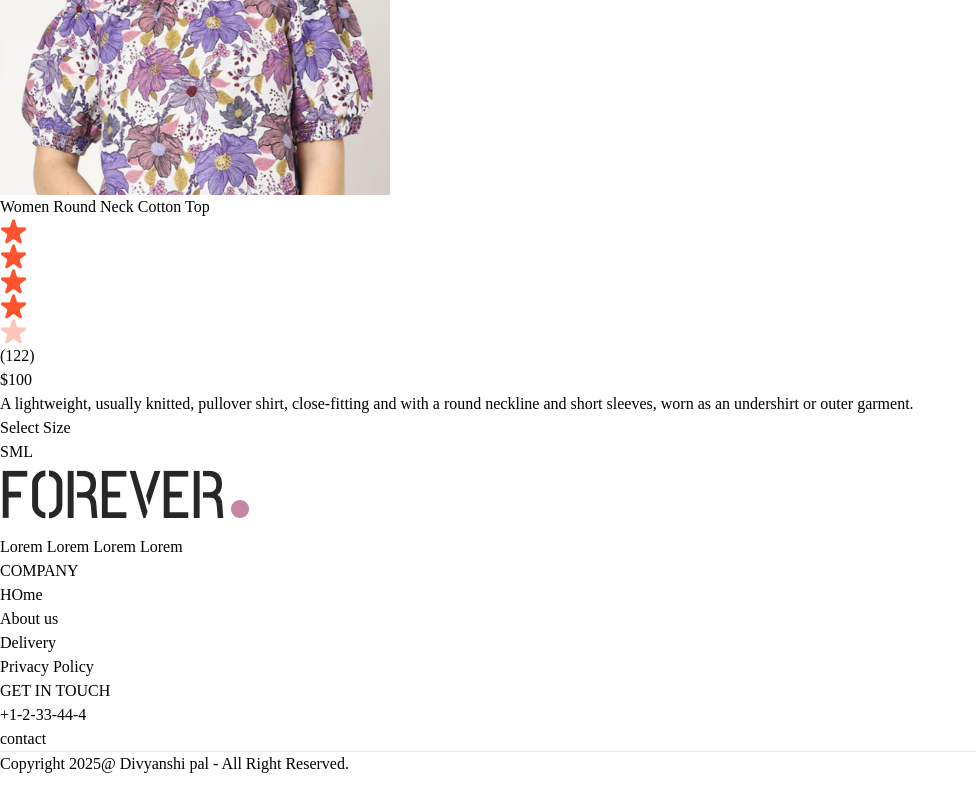
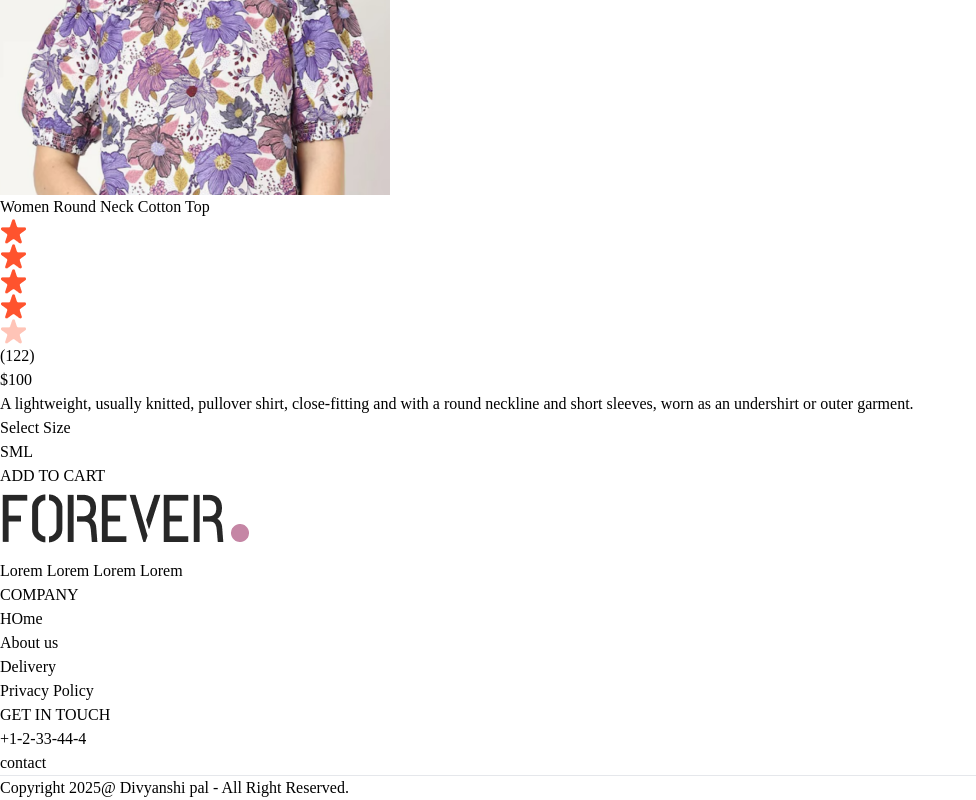
Before and after one commit to Divyanshi2408/Ecommerce_site, a React (Vite) app: page /product/aaaaa in a window 1280 px wide. Shown: the part 1227-2027 px from the top of the page, without its empty margins (0-976 px from the left). Before the commit the page ends 2003 px from the top, so only its background shows below. Built offline with nearby package versions, Linux system fonts and the light colour scheme; a web font is replaced by a local one.

Commit message:
update product detials

```diff
--- a/src/pages/Product.jsx
+++ b/src/pages/Product.jsx
@@ -8,6 +8,7 @@
   const {products,currency} = useContext(ShopContext);
   const [productData,setProductData] = useState(false);
   const [image,setImage] = useState('')
+  const [size,setSize] = useState('')
 
   const fetchProductData = async () =>{
 
@@ -56,10 +57,11 @@
           <p>Select Size</p>
           <div className='flex gap-2'>
             {productData.sizes.map((item,index)=>(
-              <button className={`border py-2 px-4 bg-gray-100`} key={index}>{item}</button>
+              <button onClick={()=>setSize(item)} className={`border py-2 px-4 bg-gray-100 ${item=== size ? 'border-orange-500' : ' '}`} key={index}>{item}</button>
             ))}
           </div>
         </div>
+        <button className='bg-black text-white px-8 py-3 text-sm active:bg-gray-70'>ADD TO CART</button>
       </div>
     </div>
 
```
